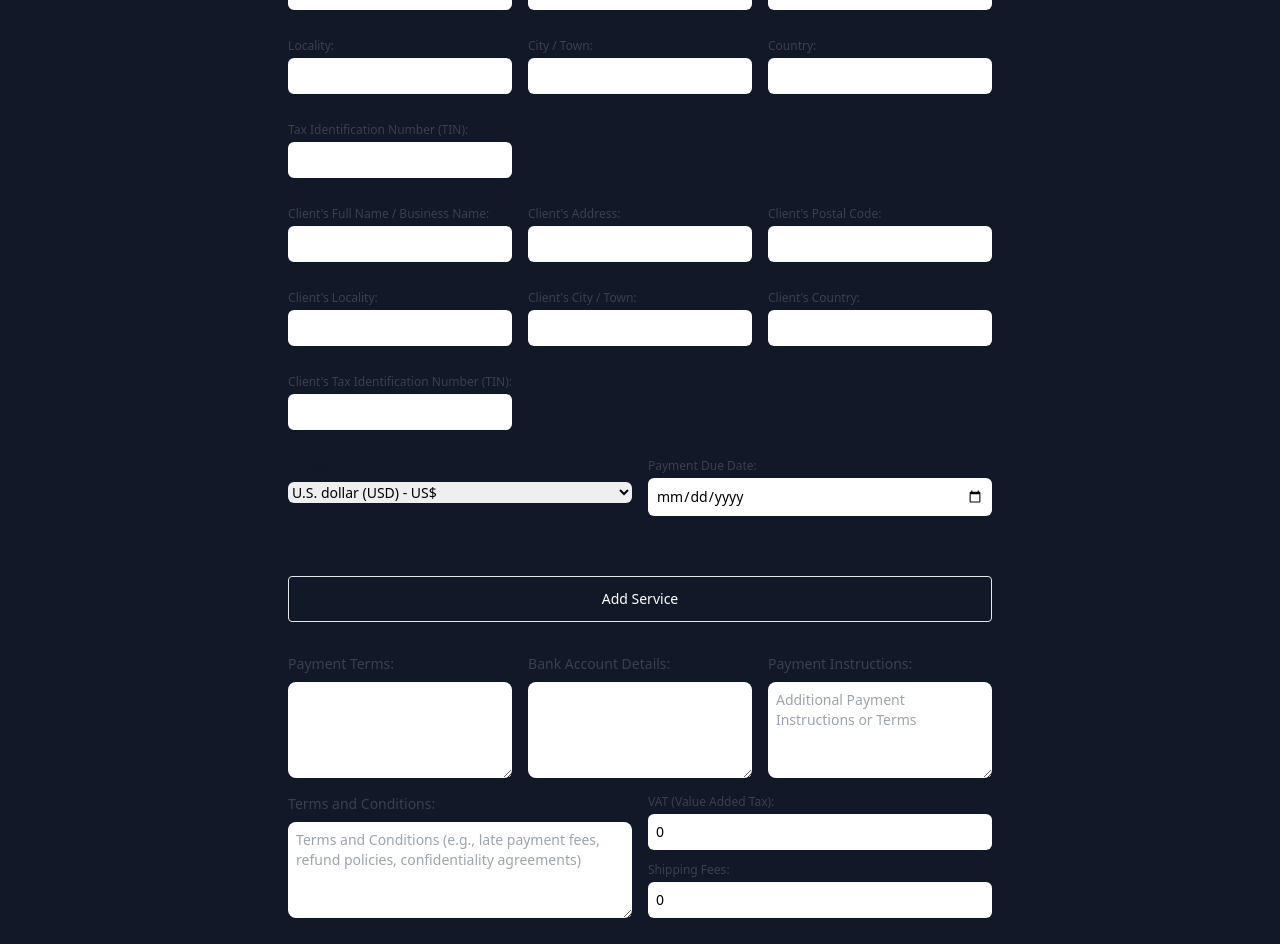
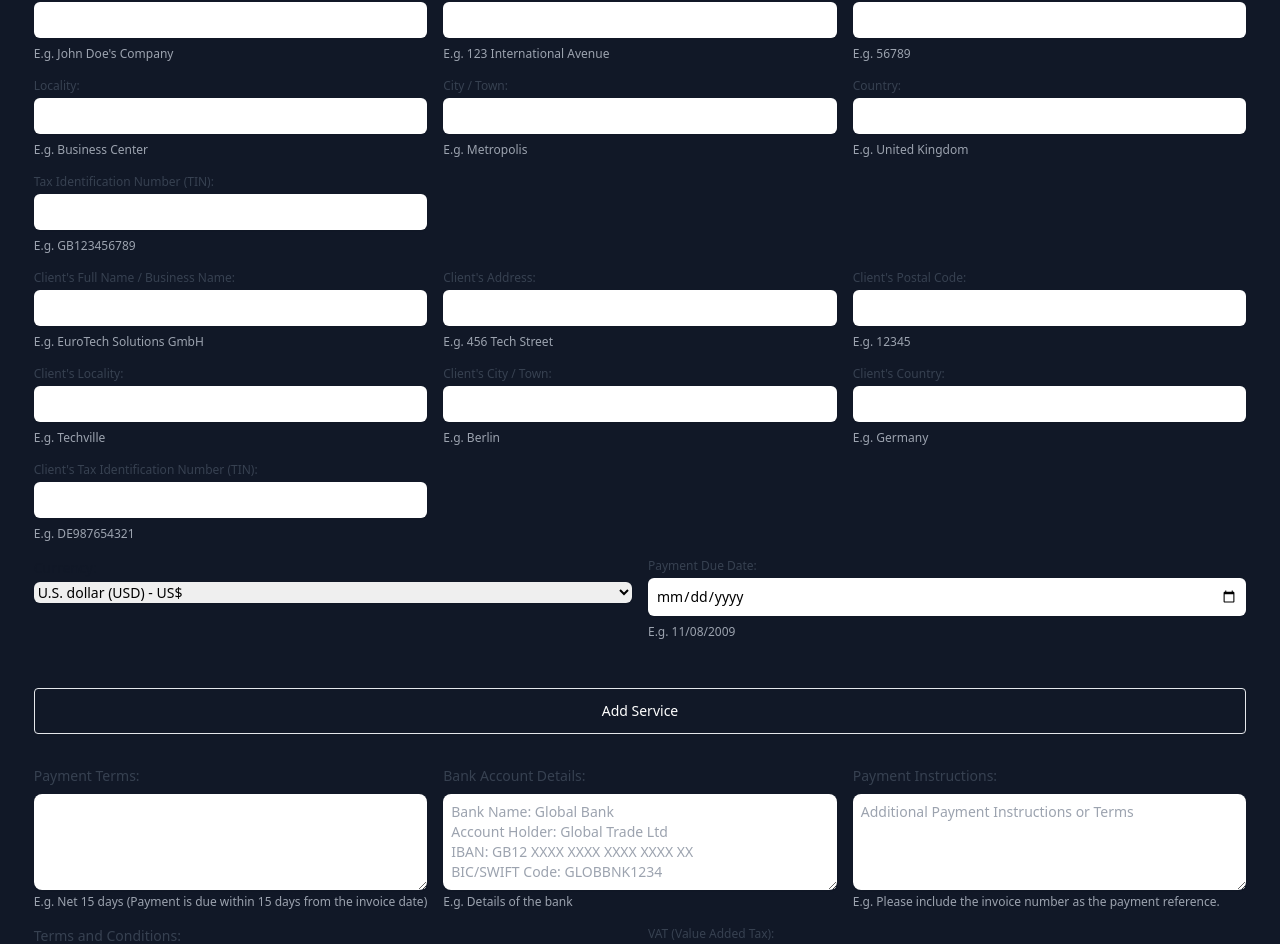
Before and after one commit to jotaseg/billmate, a React (Vite) app: page / in a window 1280 px wide. Shown: the part 200-1144 px from the top of the page. Built offline with nearby package versions, Linux system fonts and the light colour scheme.

Commit message:
input and textarea hint

```diff
--- a/src/components/App.tsx
+++ b/src/components/App.tsx
@@ -402,7 +402,7 @@ export const App = () => {
   };
 
   return (
-    <main className="bg-gray-900 p-4 grid place-content-center">
+    <main className="bg-gray-900 p-8 grid place-content-center">
       <h1 className="text-3xl text-white mb-4">Invoice Generator</h1>
       <form onSubmit={handleSubmit} className="space-y-4">
         <section className="grid grid-cols-2 gap-4">
@@ -413,6 +413,7 @@ export const App = () => {
             value={formData.invoiceNumber}
             onChange={handleInputChange}
             required
+            example="E.g., INV12345"
           />
           <FormField
             label="Invoice Date"
@@ -421,6 +422,7 @@ export const App = () => {
             value={formData.invoiceDate}
             onChange={handleInputChange}
             required
+            example="E.g. 10/06/2009"
           />
         </section>
         <section className="grid grid-cols-3 gap-4">
@@ -431,6 +433,7 @@ export const App = () => {
             value={formData.fullName}
             onChange={handleInputChange}
             required
+            example="E.g. John Doe's Company"
           />
           <FormField
             label="Address (street and number)"
@@ -439,6 +442,7 @@ export const App = () => {
             value={formData.streetAndNumber}
             onChange={handleInputChange}
             required
+            example="E.g. 123 International Avenue"
           />
           <FormField
             label="Postal Code"
@@ -447,6 +451,7 @@ export const App = () => {
             value={formData.postalCode}
             onChange={handleInputChange}
             required
+            example="E.g. 56789"
           />
           <FormField
             label="Locality"
@@ -454,6 +459,7 @@ export const App = () => {
             type="text"
             value={formData.locality}
             onChange={handleInputChange}
+            example="E.g. Business Center"
           />
           <FormField
             label="City / Town"
@@ -462,6 +468,7 @@ export const App = () => {
             value={formData.cityOrTown}
             onChange={handleInputChange}
             required
+            example="E.g. Metropolis"
           />
           <FormField
             label="Country"
@@ -470,6 +477,7 @@ export const App = () => {
             value={formData.country}
             onChange={handleInputChange}
             required
+            example="E.g. United Kingdom"
           />
           <FormField
             label="Tax Identification Number (TIN)"
@@ -477,6 +485,7 @@ export const App = () => {
             type="text"
             value={formData.tin}
             onChange={handleInputChange}
+            example="E.g. GB123456789"
           />
         </section>
         <section className="grid grid-cols-3 gap-4">
@@ -487,6 +496,7 @@ export const App = () => {
             value={formData.clientFullName}
             onChange={handleInputChange}
             required
+            example="E.g. EuroTech Solutions GmbH"
           />
           <FormField
             label="Client's Address"
@@ -495,6 +505,7 @@ export const App = () => {
             value={formData.clientAddress}
             onChange={handleInputChange}
             required
+            example="E.g. 456 Tech Street"
           />
           <FormField
             label="Client's Postal Code"
@@ -502,6 +513,7 @@ export const App = () => {
             type="text"
             value={formData.clientPostalCode}
             onChange={handleInputChange}
+            example="E.g. 12345"
           />
           <FormField
             label="Client's Locality"
@@ -509,6 +521,7 @@ export const App = () => {
             type="text"
             value={formData.clientLocality}
             onChange={handleInputChange}
+            example="E.g. Techville"
           />
           <FormField
             label="Client's City / Town"
@@ -517,6 +530,7 @@ export const App = () => {
             value={formData.clientCityOrTown}
             onChange={handleInputChange}
             required
+            example="E.g. Berlin"
           />
           <FormField
             label="Client's Country"
@@ -525,6 +539,7 @@ export const App = () => {
             value={formData.clientCountry}
             onChange={handleInputChange}
             required
+            example="E.g. Germany"
           />
           <FormField
             label="Client's Tax Identification Number (TIN)"
@@ -532,6 +547,7 @@ export const App = () => {
             type="text"
             value={formData.clientTin}
             onChange={handleInputChange}
+            example="E.g. DE987654321"
           />
         </section>
         <section className="grid grid-cols-2 gap-4">
@@ -552,10 +568,11 @@ export const App = () => {
             value={formData.paymentDueDate}
             onChange={handleInputChange}
             required
+            example="E.g. 11/08/2009"
           />
         </section>
         <section className="grid grid-cols-1 gap-4">
-          <div className="w-full max-w-2xl mx-auto">
+          <div className="w-full mx-auto">
             {formData.services.map((service, index) => (
               <div key={index}>
                 <div className="grid grid-cols-4 gap-4">
@@ -566,6 +583,7 @@ export const App = () => {
                     value={service.description}
                     onChange={handleInputChange}
                     required
+                    example="E.g. IT Consulting Services"
                   />
                   <FormField
                     label={`Quantity`}
@@ -574,6 +592,7 @@ export const App = () => {
                     value={service.quantity}
                     onChange={handleInputChange}
                     required
+                    example="E.g. 20 hours"
                   />
                   <FormField
                     label={`Rate Per Unit`}
@@ -582,6 +601,7 @@ export const App = () => {
                     value={service.ratePerUnit}
                     onChange={handleInputChange}
                     required
+                    example="E.g. €75 per hour"
                   />
                   <Button
                     type="button"
@@ -590,7 +610,9 @@ export const App = () => {
                   />
                 </div>
                 <div>
-                  <div>Total Amount: {service.totalAmount.toFixed(2)}</div>
+                  <div className="text-xs text-gray-400 dark:text-gray-300 mt-1">
+                    Total Amount: {service.totalAmount.toFixed(2)}
+                  </div>
                 </div>
               </div>
             ))}
@@ -604,6 +626,7 @@ export const App = () => {
             value={formData.paymentTerms}
             onChange={handleInputChange}
             rows={4}
+            example="E.g. Net 15 days (Payment is due within 15 days from the invoice date)"
           />
           <FormTextarea
             label="Bank Account Details"
@@ -611,6 +634,8 @@ export const App = () => {
             value={formData.bankAccountDetails}
             onChange={handleInputChange}
             rows={4}
+            placeholder={`Bank Name: Global Bank\nAccount Holder: Global Trade Ltd\nIBAN: GB12 XXXX XXXX XXXX XXXX XX\nBIC/SWIFT Code: GLOBBNK1234`}
+            example="E.g. Details of the bank"
           />
           <FormTextarea
             label="Payment Instructions"
@@ -619,6 +644,7 @@ export const App = () => {
             onChange={handleInputChange}
             rows={4}
             placeholder="Additional Payment Instructions or Terms"
+            example="E.g. Please include the invoice number as the payment reference."
           />
         </section>
         <section className="grid grid-cols-2 gap-4">
@@ -629,6 +655,7 @@ export const App = () => {
             onChange={handleInputChange}
             rows={4}
             placeholder="Terms and Conditions (e.g., late payment fees, refund policies, confidentiality agreements)"
+            example="Payment is due within 15 days of the invoice date. "
           />
           <div>
             <FormField
@@ -637,6 +664,7 @@ export const App = () => {
               type="number"
               value={formData.vat}
               onChange={handleInputChange}
+              example="E.g. 9%"
             />
             <FormField
               label="Shipping Fees"
@@ -644,6 +672,7 @@ export const App = () => {
               type="number"
               value={formData.shippingFees}
               onChange={handleInputChange}
+              example="E.g. €50"
             />
           </div>
         </section>
--- a/src/components/FormField.tsx
+++ b/src/components/FormField.tsx
@@ -8,6 +8,7 @@ export const FormField: FC<FormFields> = ({
   value,
   onChange,
   required = false,
+  example,
 }) => {
   return (
     <div className="relative">
@@ -24,8 +25,13 @@ export const FormField: FC<FormFields> = ({
         value={value}
         onChange={onChange}
         required={required}
-        className="mt-1 w-full rounded-md p-2 border-gray-200 mb-3 shadow-sm dark:border-gray-700 dark:bg-gray-800 dark:text-white sm:text-sm"
+        className="mt-1 w-full rounded-md p-2 border-gray-200 mb-1 shadow-sm dark:border-gray-700 dark:bg-gray-800 dark:text-white sm:text-sm"
       />
+      {example && (
+        <p className="text-xs text-gray-400 dark:text-gray-300 mt-1">
+          {example}
+        </p>
+      )}
     </div>
   );
 };
--- a/src/components/FormTextarea.tsx
+++ b/src/components/FormTextarea.tsx
@@ -8,6 +8,7 @@ export const FormTextarea: FC<FormTextareas> = ({
   onChange,
   rows = 4,
   placeholder = "",
+  example,
 }) => {
   return (
     <div>
@@ -26,6 +27,9 @@ export const FormTextarea: FC<FormTextareas> = ({
         placeholder={placeholder}
         className="mt-2 w-full rounded-lg p-2 border-gray-200 align-top shadow-sm dark:border-gray-700 dark:bg-gray-800 dark:text-white sm:text-sm"
       />
+      {example && (
+        <p className="text-xs text-gray-400 dark:text-gray-300 mt-1">{`${example}`}</p>
+      )}
     </div>
   );
 };
--- a/src/types/FormFields.ts
+++ b/src/types/FormFields.ts
@@ -7,4 +7,5 @@ export type FormFields = {
   value: any;
   onChange: (e: ChangeEvent<HTMLInputElement>) => void;
   required?: boolean;
+  example: string;
 };
--- a/src/types/FormTextareas.ts
+++ b/src/types/FormTextareas.ts
@@ -7,4 +7,5 @@ export type FormTextareas = {
   onChange: (e: ChangeEvent<HTMLTextAreaElement>) => void;
   rows?: number;
   placeholder?: string;
+  example: string;
 };
```
